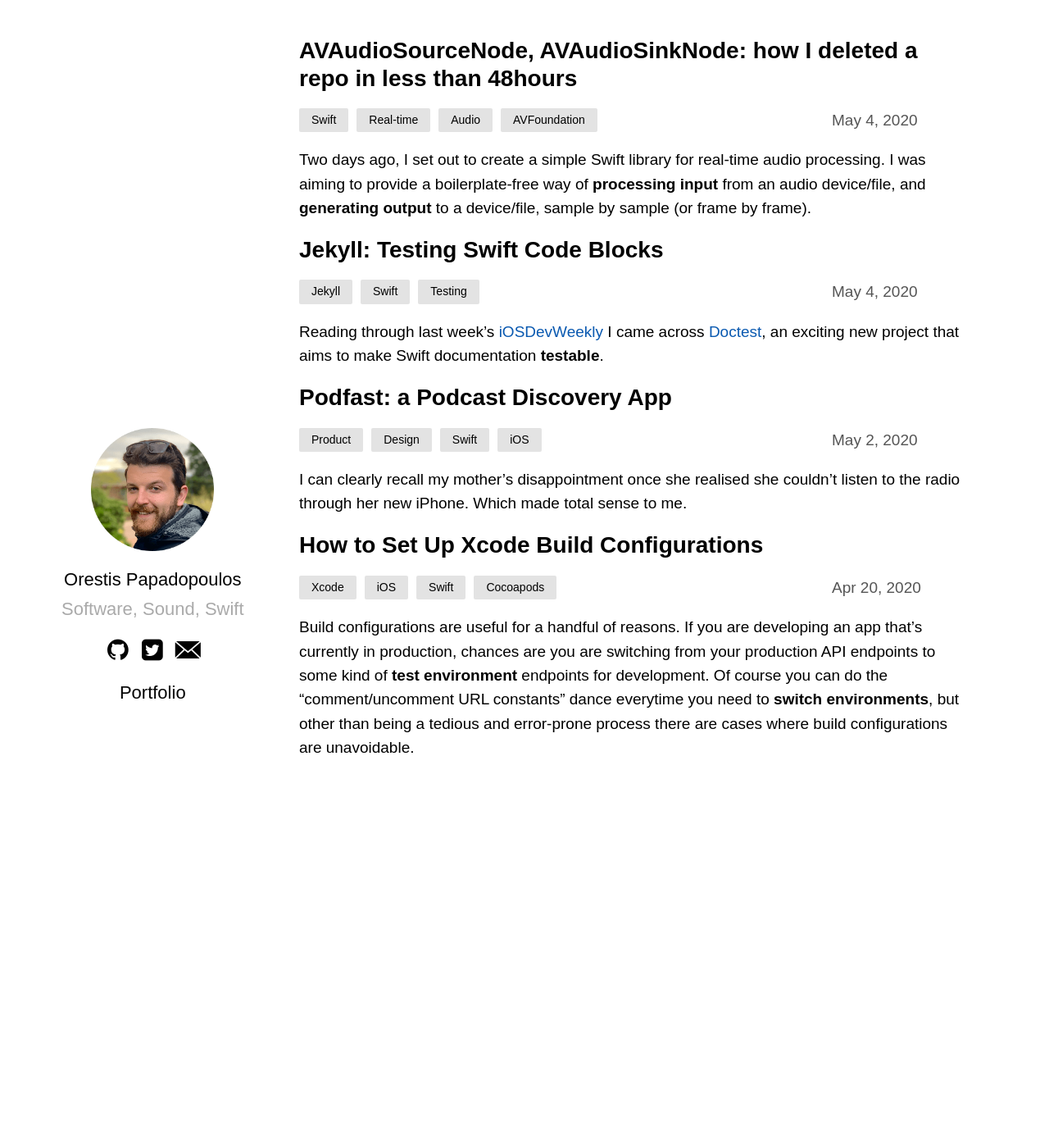
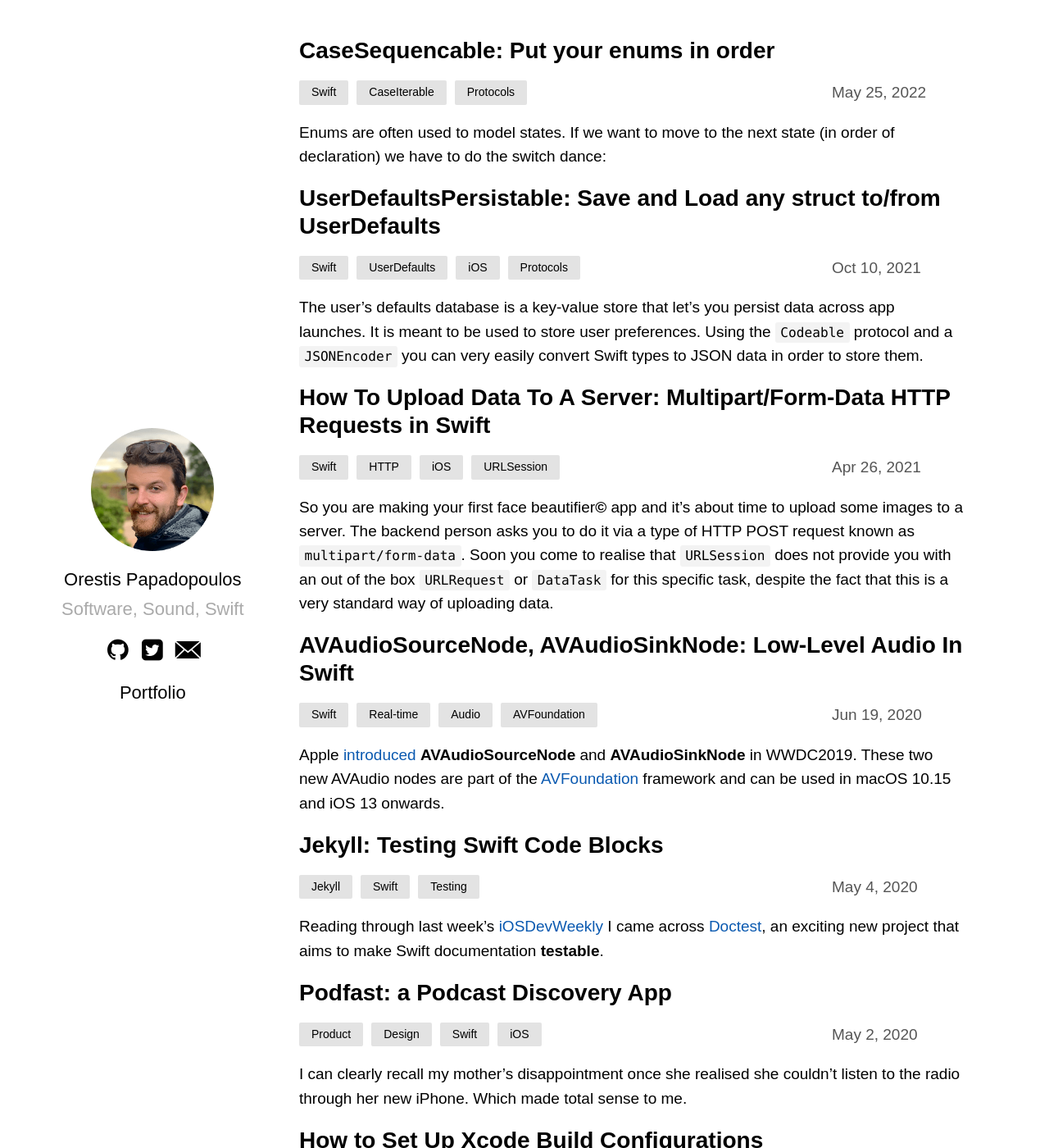
Before and after one commit to orjpap/orjpap.github.io, a Jekyll site: the page built from index.md, in a window 1280 px wide and 1400 px high. Shown: the whole window at 82% size. Built offline with Jekyll 4.4.1, drawn with Linux system fonts in a browser that asks for light colours; Markdown is read by kramdown in place of the engine named in the settings.

Commit message:
Recovered .md post files

````diff
--- /dev/null
+++ b/_posts/2020-06-19-avaudiosourcenode.md
@@ -0,0 +1,82 @@
+---
+
+layout: post
+title:  "AVAudioSourceNode, AVAudioSinkNode: Low-Level Audio In Swift"
+date:   2020-06-19 21:03:36 +0530
+categories: Swift Real-time Audio AVFoundation
+hidden: false
+doctest: false
+
+---
+
+Apple [introduced](https://developer.apple.com/videos/play/wwdc2019/510) **AVAudioSourceNode** and **AVAudioSinkNode** in WWDC2019. These two new AVAudio nodes are part of the [AVFoundation](https://developer.apple.com/documentation/avfoundation) framework and can be used in macOS 10.15 and iOS 13 onwards.
+
+They provide a way to **process input** from an audio device/file, and **generating output** to a device/file, _sample by sample_.
+
+AVAudioSourceNode _sends_ audio to an AVAudioEngine node. The audio is computed in a callback and can be rendered in real-time or offline modes.
+
+AVAudioSinkNode _receives_ audio from an AVAudioEngine node. The audio is processed in a callback and can be rendered in real-time or offline modes.
+
+The following code outputs five seconds of white noise using an AVAudioSourceNode:
+```swift
+import AVFoundation
+
+func whiteNoise() -> Float {
+	return Float.random(in: -1.0...1.0)
+}
+
+let whiteNoiseGenerator = AVAudioSourceNode() { (silence, timeStamp, frameCount, audioBufferList) ->
+    OSStatus in
+    let ablPointer = UnsafeMutableAudioBufferListPointer(audioBufferList)
+    for frame in 0..<Int(frameCount) {
+        let value = whiteNoise()
+        for buffer in ablPointer {
+            let buf: UnsafeMutableBufferPointer<Float> = UnsafeMutableBufferPointer(buffer)
+            buf[frame] = value
+        }
+    }
+    return noErr
+}
+
+let engine = AVAudioEngine()
+engine.attach(whiteNoiseGenerator)
+engine.connect(whiteNoiseGenerator, to: engine.mainMixerNode, format: nil)
+engine.mainMixerNode.outputVolume = 0.5
+
+try! engine.start()
+sleep(5)
+engine.stop()
+```
+
+Two things might baffle Swift programmers in this example:
+
+1.  **UnsafeMutableAudioBufferListPointer** and **UnsafeMutableBufferPointer**.
+
+    By default, Swift is memory safe: It prevents direct access to memory and makes sure you’ve initialized everything before you use it. But you can also use _unsafe Swift_, which lets you access memory directly through pointers. In this example we use an UnsafeMutableBufferPointer instance in low level operations to eliminate uniqueness checks and bounds checks. I recommend reading [Unsafe Swift](https://pfandrade.me/blog/unsafe-swift/) by Paulo Andrande to get a better understanding of the unsafe side of Swift.
+2.  The **OSStatus** return type.
+
+    Almost every Apple C API function signals success or failure through their return value, which is of type OSStatus. Any status other than noErr (which is 0) signals an error. You can find more details [here](https://www.osstatus.com/search/results?platform=all&framework=all&search=)
+
+Why unsafe Swift?
+-----------------
+
+First of all unsafe Swift lets you work with [pointers](https://codeburst.io/pointers-in-5-minutes-b94f9d1dfdb5) and interoprate with C libraries.
+
+In addition, unsafe Swift can help you gain a performance boost by sacrificing memory safety. The code you write in the AVAudioSourceNode’s block _must be realtime compliant_. Your callback is called in a real-time thread with a hard deadline. @44,1khz sampling rate with a buffer size of 512 samples gives you ~11ms to complete processing in your callback. If that’s not the case, you get silence. That time limit prohibits:
+1.  Memory Allocations
+2.  Using Locks
+3.  Network Requests or any kind of I/O
+4.  Memory boundary checks/uniqueness checks
+5.  Checking your Twitter
+
+Check out [this guide](https://github.com/apple/swift/blob/master/docs/OptimizationTips.rst) on writing high-performance Swift code.
+
+Conclusion
+----------
+
+AVFoundation really suprised me. It provides a clear, powerful API that can be used to generate audio and I’m looking forward making some stuff with it. I’m wondering how it compares to the Audio Unit impementation performance-wise, or if there’s no difference at all because a core audio implementation is hiding under the hood of the two new AVAudioNodes.
+
+
+Feel free to [contact me](mailto:orjpap@gmail.com) or tweet to me on [Twitter](https://twitter.com/orjpap) if you have any additional tips or feedback.
+
+Thanks!
--- /dev/null
+++ b/_posts/2021-04-26-multipartFormData.md
@@ -0,0 +1,125 @@
+---
+
+layout: post
+title:  "How To Upload Data To A Server: Multipart/Form-Data HTTP Requests in Swift"
+date:   2021-04-26 21:03:36 +0530
+categories: Swift HTTP iOS URLSession
+doctest: false
+
+---
+
+So you are making your first face beautifier**©** app and it’s about time to upload some images to a server. The backend person asks you to do it via a type of HTTP POST request known as `multipart/form-data`. Soon you come to realise that `URLSession` does not provide you with an out of the box `URLRequest` or `DataTask` for this specific task, despite the fact that this is a very standard way of uploading data.
+
+And that’s when you reach for [Alamofire](https://github.com/Alamofire/Alamofire).
+
+**Or** you can stick with `URLSession` and make your own `MultipartFormDataRequest`
+
+It works like this:
+```swift
+func uploadImage(imageData: Data) {
+    let request = MultipartFormDataRequest(url: URL(string: "https://server.com/uploadPicture")!)
+    request.addDataField(named: "profilePicture", data: imageData, mimeType: "img/jpeg")
+    URLSession.shared.dataTask(with: request, completionHandler: {
+        ...
+    }).resume()
+}
+```
+
+`MultipartFormDataRequest` is very similar to a `URLRequest` in that it is initialised by a URL. The URL endpoint that you will be sending data to.
+
+Use `addTextField` to send text and `addDataField` to send anything that can be converted to `Data` (images, audio, Grand Theft Auto 2 savefiles, you name it)
+
+```swift
+struct MultipartFormDataRequest {
+    private let boundary: String = UUID().uuidString
+    private var httpBody = NSMutableData()
+    let url: URL
+
+    init(url: URL) {
+        self.url = url
+    }
+
+    func addTextField(named name: String, value: String) {
+        httpBody.append(textFormField(named: name, value: value))
+    }
+
+    private func textFormField(named name: String, value: String) -> String {
+        var fieldString = "--\(boundary)\r\n"
+        fieldString += "Content-Disposition: form-data; name=\"\(name)\"\r\n"
+        fieldString += "Content-Type: text/plain; charset=ISO-8859-1\r\n"
+        fieldString += "Content-Transfer-Encoding: 8bit\r\n"
+        fieldString += "\r\n"
+        fieldString += "\(value)\r\n"
+
+        return fieldString
+    }
+
+    func addDataField(named name: String, data: Data, mimeType: String) {
+        httpBody.append(dataFormField(named: name, data: data, mimeType: mimeType))
+    }
+
+    private func dataFormField(named name: String,
+                               data: Data,
+                               mimeType: String) -> Data {
+        let fieldData = NSMutableData()
+
+        fieldData.append("--\(boundary)\r\n")
+        fieldData.append("Content-Disposition: form-data; name=\"\(name)\"\r\n")
+        fieldData.append("Content-Type: \(mimeType)\r\n")
+        fieldData.append("\r\n")
+        fieldData.append(data)
+        fieldData.append("\r\n")
+
+        return fieldData as Data
+    }
+}
+
+extension NSMutableData {
+  func append(_ string: String) {
+    if let data = string.data(using: .utf8) {
+      self.append(data)
+    }
+  }
+}
+```
+
+You also need a function to convert a `MultipartFormDataRequest` to a `URLRequest` in order to be able to create `URLSessionDataTasks`
+
+```swift
+func asURLRequest() -> URLRequest {
+    var request = URLRequest(url: url)
+
+    request.httpMethod = "POST"
+    request.setValue("multipart/form-data; boundary=\(boundary)", forHTTPHeaderField: "Content-Type")
+
+    httpBody.appendString("--\(boundary)--")
+    request.httpBody = httpBody as Data
+    return request
+}
+```
+
+Bonus round:
+
+A handy `URLSession` extension. You can also make this an upload task, or use background sessions etc.
+
+```swift
+extension URLSession {
+    func dataTask(with request: MultipartFormDataRequest,
+                  completionHandler: @escaping (Data?, URLResponse?, Error?) -> Void)
+    -> URLSessionDataTask {
+        return dataTask(with: request.asURLRequest(), completionHandler: completionHandler)
+    }
+}
+```
+
+And this is it. You can now upload your image to the server. A very good example of how simple (or scary) HTTP can be.
+
+I didn’t go into much detail about the HTTP specifics because:
+
+1.  This is a sort of tl;dr blog post where I’m sharing some (I hope) useful code with you
+2.  Donny Wals has done an excellent job at explaining this in [his blog post](https://www.donnywals.com/uploading-images-and-forms-to-a-server-using-urlsession/)
+3.  You can read about it [here](https://developer.mozilla.org/en-US/docs/Web/HTTP/Methods/POST)
+
+Feel free to [contact me](mailto:orjpap@gmail.com) for tips, feedback, opinions.
+
+Thank you for reading!
--- /dev/null
+++ b/_posts/2021-10-10-userdefaultspersistable.md
@@ -0,0 +1,114 @@
+---
+
+layout: post
+title:  "UserDefaultsPersistable: Save and Load any struct to/from UserDefaults"
+date:   2021-10-10 21:03:36 +0530
+categories: Swift UserDefaults iOS Protocols
+doctest: false
+
+---
+
+The user’s defaults database is a key-value store that let’s you persist data across app launches. It is meant to be used to store user preferences. Using the `Codeable` protocol and a `JSONEncoder` you can very easily convert Swift types to JSON data in order to store them.
+
+Save/Load Codeable structs
+--------------------------
+
+To save data into `UserDefaults` you must first encode it as JSON, and then save it using a specified key like this:
+```swift
+struct Settings: Codeable {
+  ...
+}
+
+let userSettings = Settings()
+
+let encoder = JSONEncoder()
+if let encoded = try? encoder.encode(userSettings) {
+    UserDefaults.standard.set(encoded, forKey: "archiveKey")
+}
+```
+
+Then you can load it like this:
+```swift
+if let savedSettingsData = UserDefaults.standard.object(forKey: "archiveKey") as? Data else {
+    let decoder = JSONDecoder()
+    let loadedSettings = try? decoder.decode(Settings.self, from: savedSettingsData) // Settings?
+}
+```
+
+Reusability
+-----------
+
+Using Swift protocols and [protocol inheritance](https://docs.swift.org/swift-book/LanguageGuide/Protocols.html#ID280), we can define a`UserDefaultsPersistable` protocol:
+```swift
+protocol DefaultInitializable {
+  init()
+}
+
+protocol UserDefaultsPersistable: Codable, DefaultInitializable {
+    static var key: String {get}
+}
+```
+
+We also defined another protocol called `DefaultInitializable` for types than can be initialized with a default value using a default initializer. The default value will be used in cases where we’re looking for the specific type in `UserDefaults` and it does not exist.
+
+In order to provide a default implementation of `save` and `load` functions we will also create a `UserDefaultsPersister`:
+
+```swift
+struct UserDefaultsPersister<A: UserDefaultsPersistable> {
+    static func save(_ value: A) {
+        let encoder = JSONEncoder()
+        if let encoded = try? encoder.encode(value) {
+            UserDefaults.standard.set(encoded, forKey: A.key)
+        }
+    }
+
+    static func load() -> A {
+        guard let savedSettingsData = UserDefaults.standard.object(forKey: A.key) as? Data else {
+            return A()
+        }
+
+        let decoder = JSONDecoder()
+        let loadedSettings = try? decoder.decode(A.self, from: savedSettingsData)
+        return loadedSettings ?? A()
+    }
+}
+```
+
+And provide the default implementations for `UserDefaultsPersistable` protocol:
+```swift
+extension UserDefaultsPersistable {
+    func save() {
+        UserDefaultsPersister.save(self)
+    }
+
+    static func load() -> Self {
+        return UserDefaultsPersister.load()
+    }
+}
+```
+
+Usage
+-----
+
+For example, if you want to persist your app’s Audio settings:
+```swift
+struct AudioPreferences: UserDefaultsPersistable {
+    static var key = "userAudioPreferences"
+    var volume = 1.0 // default value
+    var bass = 0.5
+    var treble = 0.5
+    var quality = 1.0
+}
+
+var audioPreferences = AudioPreferences.load()
+
+// user modifies volume
+audioPreferences.volume = 1.0
+audioPreferences.save() // Audio preferences are saved in user defaults
+```
+
+Declaring a type to be `UserDefaultsPersistable` allows you to easily store it in `UserDefaults` by only specifying a key. Obviously with this approach you can’t store more than one instance of the same type but when it comes to storing user preferences this is a safety mechanism rather than a limitation.
+
+Feel free to [contact me](mailto:orjpap@gmail.com) for tips, feedback, opinions.
+
+Thank you for reading!
--- /dev/null
+++ b/_posts/2022-05-25-casesequencable.md
@@ -0,0 +1,73 @@
+---
+
+layout: post
+title:  "CaseSequencable: Put your enums in order"
+date:   2022-05-25 21:03:36 +0530
+categories: Swift CaseIterable Protocols
+doctest: false
+
+---
+
+Enums are often used to model states. If we want to move to the next state (in order of declaration) we have to do the switch dance:
+
+```swift
+enum MyState {
+  case sleeping
+  case working
+  case chilling
+}
+
+var myState: MyState = .sleeping
+
+func nextState() {
+	switch myState {
+    case sleeping:
+    ....
+  }
+}
+```
+
+By conforming an enum to`CaseIterable` type, we can access a collection of all of the type’s cases by using the type’s `allCases` property. The `allCases` property is compiler synthesized (for enums that don’t have associated values) and provides the cases in order of their declaration.
+
+We can implement a simple protocol named `CaseSequencable` which inherits from the `CaseIterable` protocol:
+```swift
+protocol CaseSequencable: CaseIterable, Equatable {
+    var nextCase: Self { get }
+}
+
+extension CaseSequencable {
+    var nextCase: Self {
+        // allCases is compiler synthesized (for enums without associated values)
+        // there is no possible way for self to not exist in allCases
+        // if you manually conform to CaseIterable it will crash :D
+        let selfIndex = Self.allCases.firstIndex(of:self)!
+
+        let nextIndex = Self.allCases.index(after: selfIndex)
+        if nextIndex == Self.allCases.endIndex {
+            return Self.allCases[Self.allCases.startIndex]
+        } else {
+            return Self.allCases[nextIndex]
+        }
+    }
+}
+```
+
+And use it in the following way:
+```swift
+enum MyState: CaseSequencable {
+  case sleeping
+  case working
+  case chilling
+}
+
+var myState: MyState = .sleeping
+
+myState // .sleeping
+myState.next // .working
+myState.next.next // .chilling
+myState.next.next.next // .sleeping (loops back to the first case)
+```
+
+Feel free to [contact me](mailto:orjpap@gmail.com) or tweet to me on [Twitter](https://twitter.com/orjpap) for tips, feedback, opinions.
+
+Thank you for reading!
````
Also changed, not shown: _posts/2020-05-17-processAudio.md (+1 -0 lines).
